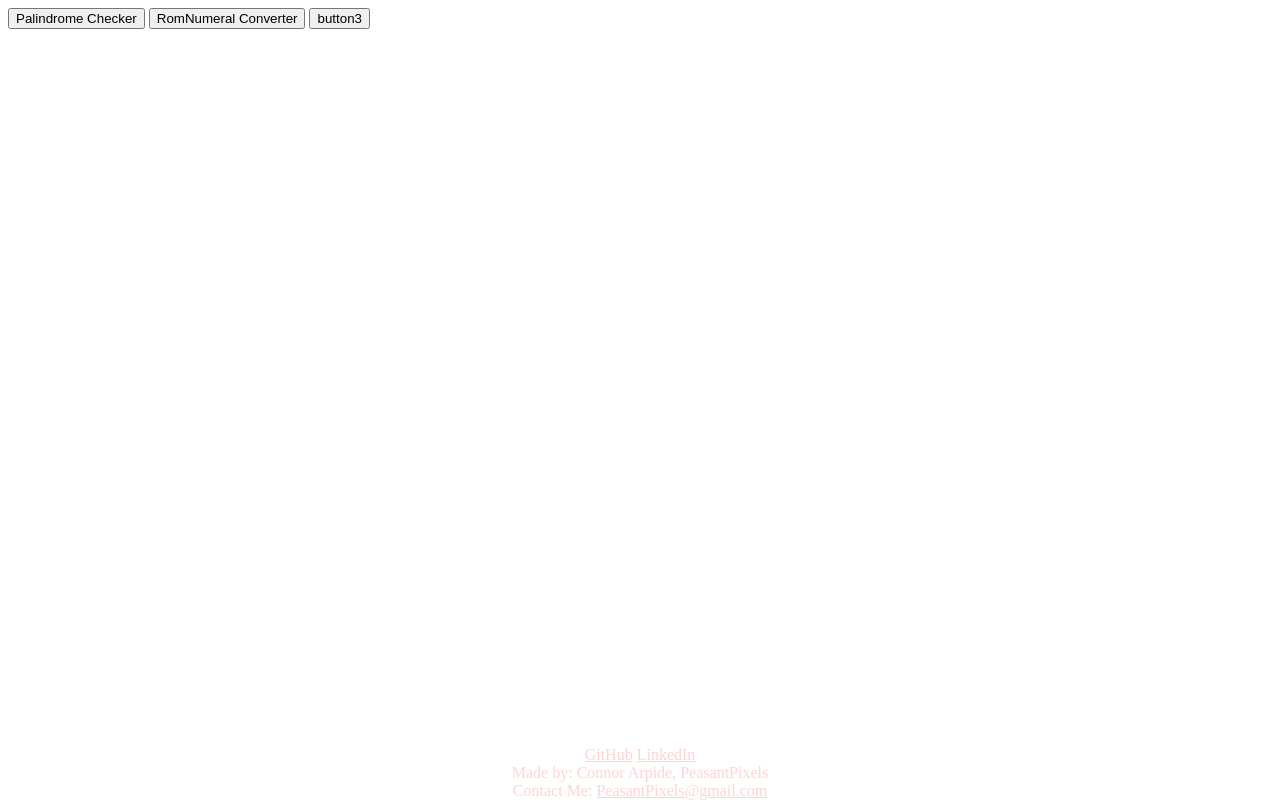
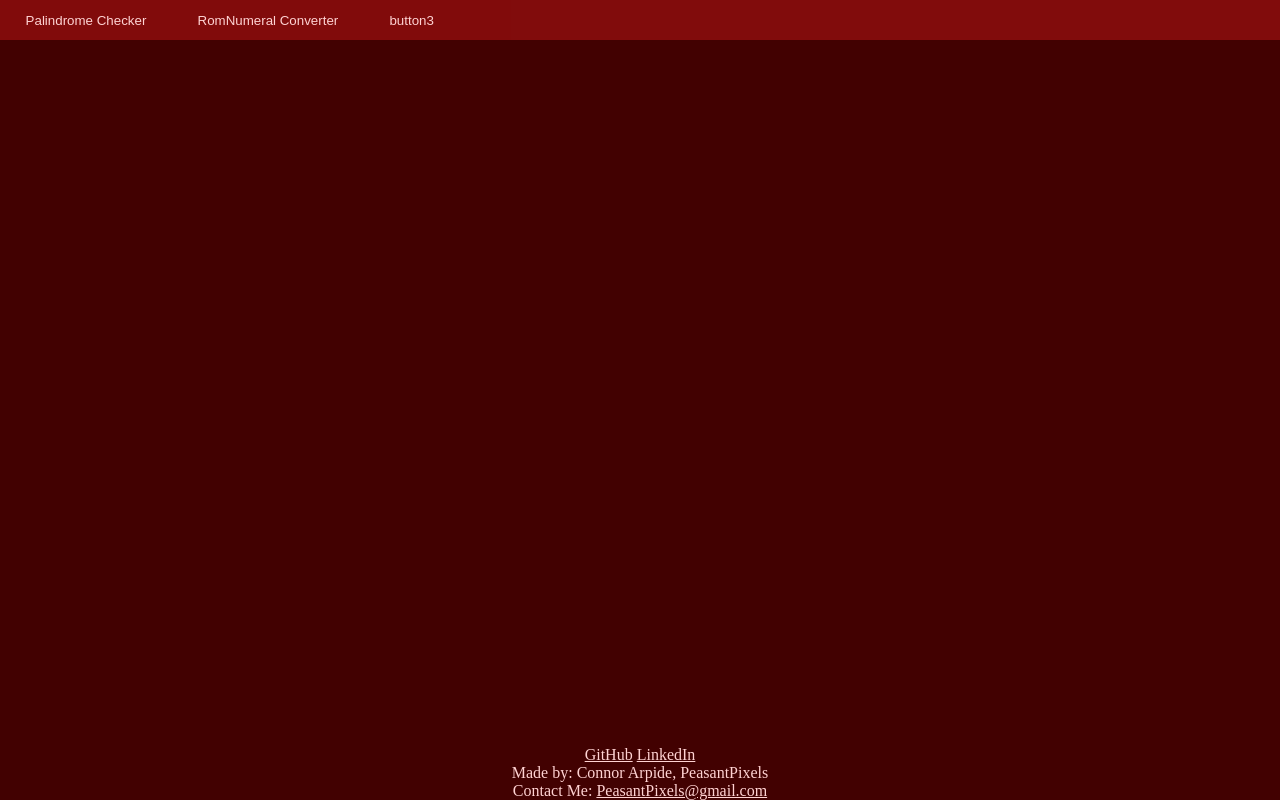
Before and after one commit to PeasantTech/Website, a plain HTML site: page index.html in a window 1280 px wide. Drawn offline with Linux system fonts and the light colour scheme.

Commit message:
Update styles.css

```diff
--- a/styles.css
+++ b/styles.css
@@ -1,28 +1,80 @@
-:root{
+:root {
     --color-white: #ffffff;
     --color-black: #000000;
     --color-deepRed: #420101;
     --color-roseTinge: #ffd3d3;
+    --color-rose: #ffaaaa;
     --color-cherryBlossom: #ffb5c6;
     --color-carmine: #960018;
-    --color-tinge: #ff222255;
-  }
+    --color-deepRedTinge: #ff222255;
+}
 
-  .footer{
+body {
+    background: var(--color-deepRed);
+}
+
+.navbar {
+    display: flex;
+    flex-direction: row;
+    position: fixed;
+    top: 0;
+    left: 0;
+    width: 100%;
+    height: 5vh;
+    background: var(--color-deepRedTinge);
+}
+
+.navbar button:nth-of-type(1) {
     color:var(--color-roseTinge);
-    display:flex;
-    flex-direction:column;
-    text-align:center;
-    position:fixed;
-    bottom:0;
-    left:0;
-    width:100%;
-  }
+    border:none;
+    background:none;
+    padding:0.5vh 1vw;
+    margin: 0.5vh 1vw;
+}
+.navbar button:nth-of-type(1):active{
+    background:var(--color-deepRed);
+    border-radius:10px;
+}
 
-  a:link{
+.navbar button:nth-of-type(2) {
+    color:var(--color-roseTinge);
+    border:none;
+    background:none;
+    padding:0.5vh 1vw;
+    margin: 0.5vh 1vw;
+}
+.navbar button:nth-of-type(2):active{
+    background:var(--color-deepRed);
+    border-radius:10px;
+}
+
+.navbar button:nth-of-type(3) {
+    color:var(--color-roseTinge);
+    border:none;
+    background:none;
+    padding:0.5vh 1vw;
+    margin: 0.5vh 1vw;
+}
+.navbar button:nth-of-type(3):active{
+    background:var(--color-deepRed);
+    border-radius:10px;
+}
+
+.footer {
     color: var(--color-roseTinge);
-  }
+    display: flex;
+    flex-direction: column;
+    text-align: center;
+    position: fixed;
+    bottom: 0;
+    left: 0;
+    width: 100%;
+}
 
-  a:visited{
+a:link {
+    color: var(--color-roseTinge);
+}
+
+a:visited {
     color: var(--color-rose);
-  }
+}
```
